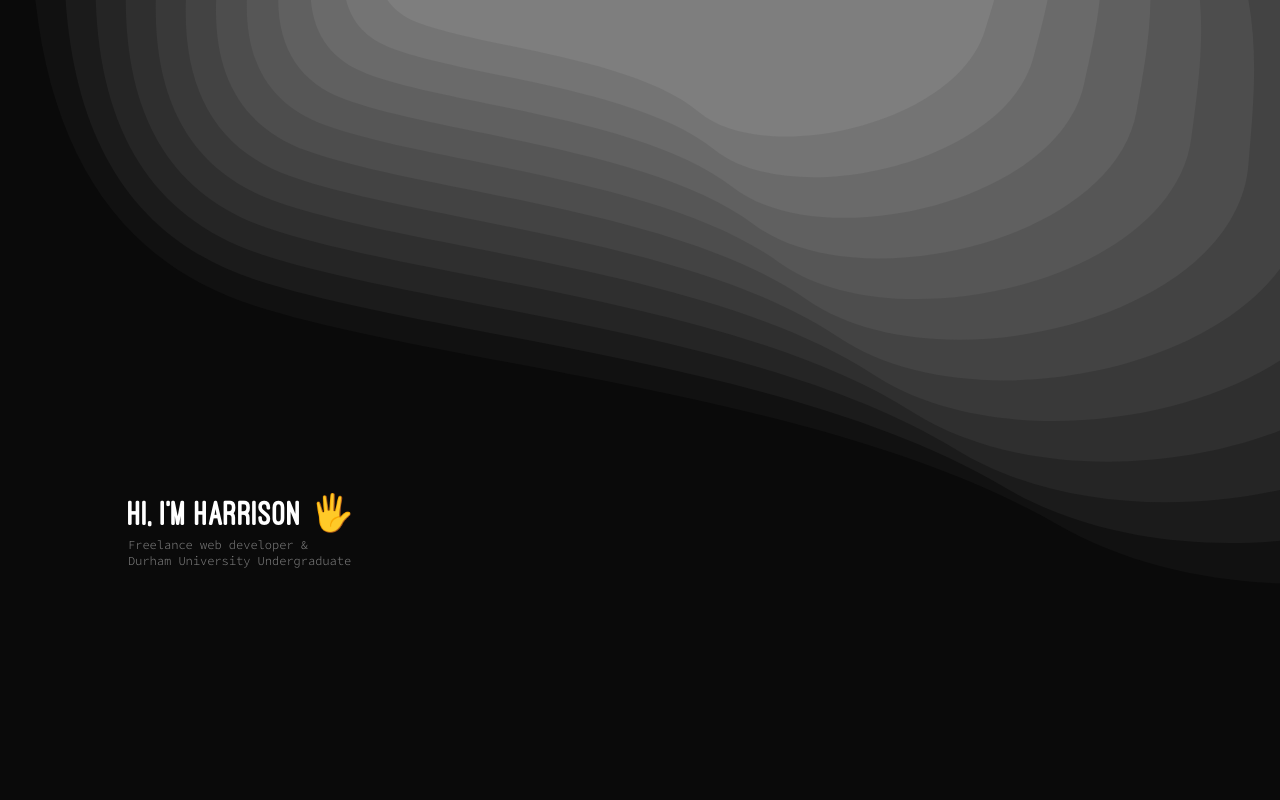
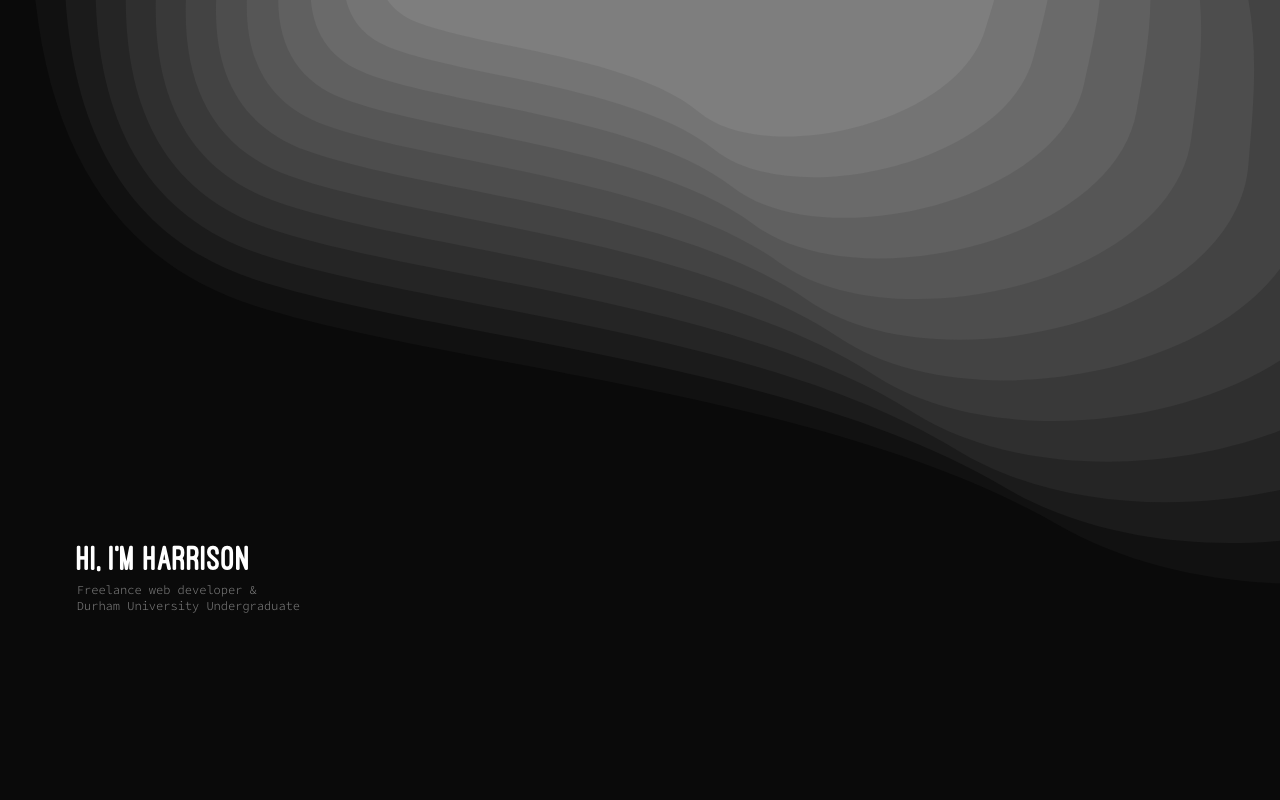
Before and after one commit to HarrisonBaghurst/personal-portfolio, a Next.js app: page / in a window 1280 px wide. Shown: the top 800 px of the page. Built offline with nearby package versions, Linux system fonts and the light colour scheme.

Commit message:
moved hero text

```diff
--- a/components/Hero.tsx
+++ b/components/Hero.tsx
@@ -20,9 +20,9 @@ const Hero = () => {
                     priority
                     />
                 </div>
-                <div className='absolute left-[10%] top-[55%]'>
+                <div className='absolute left-[6%] top-[60%]'>
                     <h1 className='font-ostrich text-4xl text-white'>
-                        Hi, I'm Harrison 🖐️
+                        Hi, I'm Harrison
                     </h1>
                     <p className='text-xs pt-1 text-grey'>
                         Freelance web developer &
```
